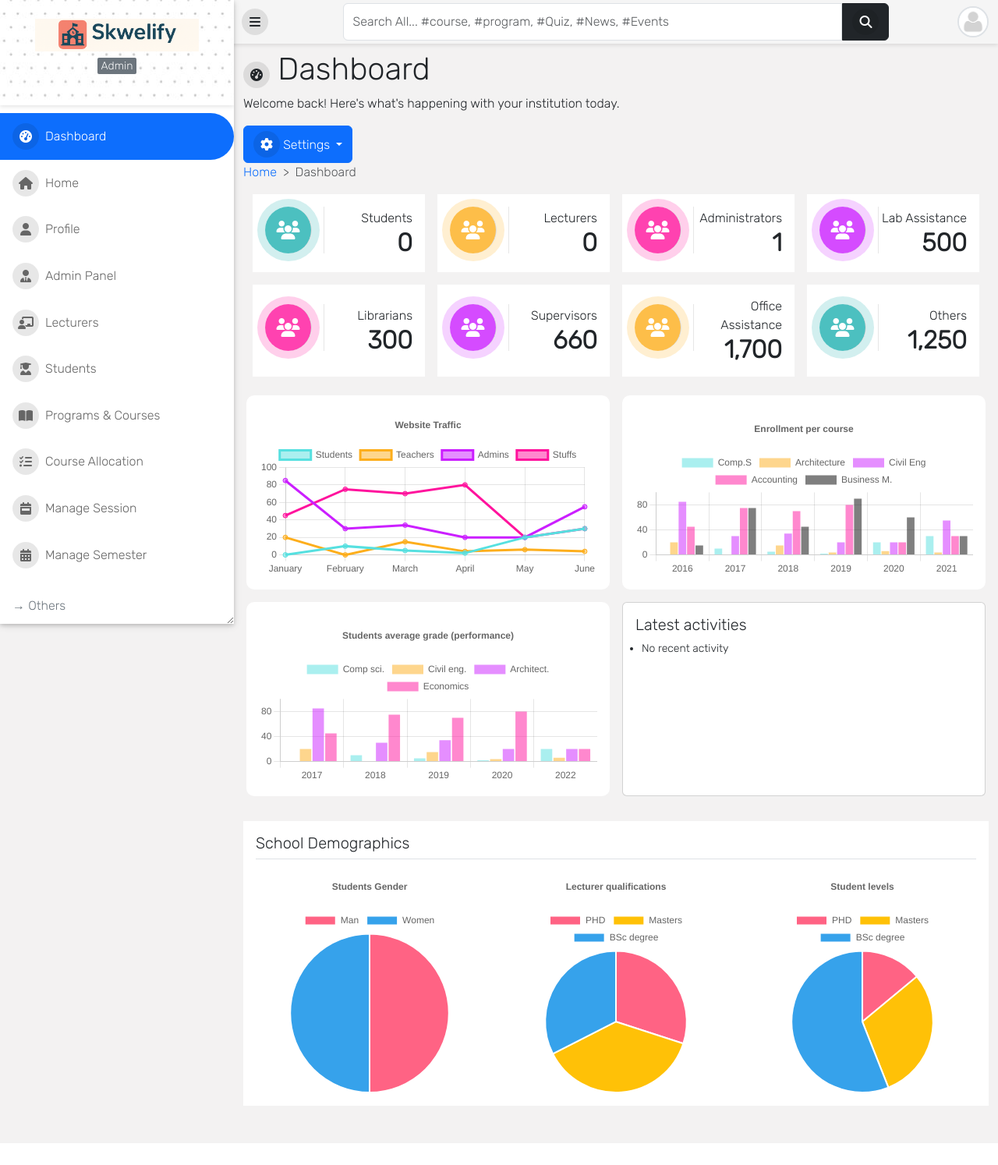
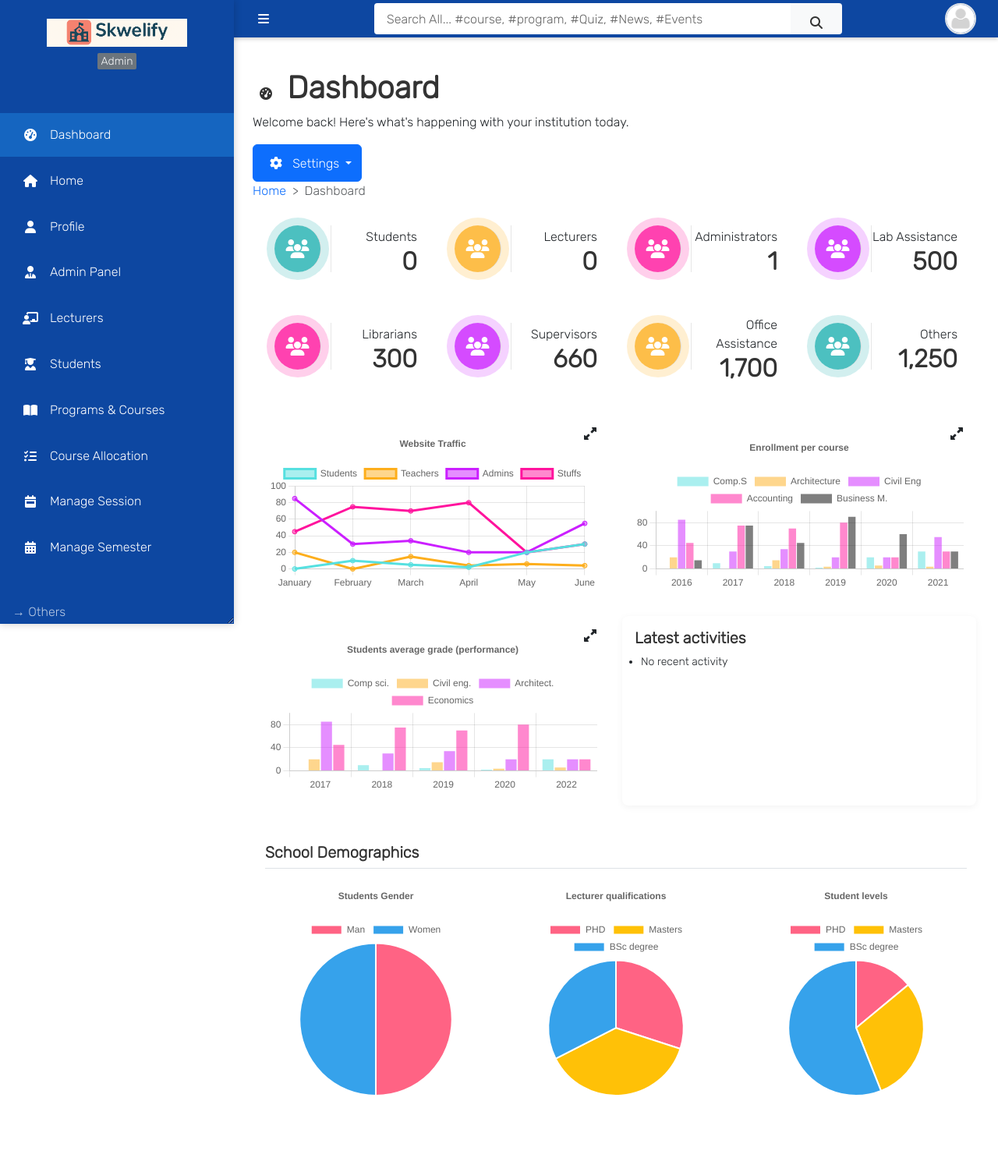
Before and after one commit to Christianjay27/Capstone-LMS, a Django app: page /en/dashboard/ in a window 1280 px wide. Shown: the whole page at 78% size. Before the commit the page ends 1466 px from the top, so only its background shows below. Run offline with Django 3.2, Linux system fonts and the light colour scheme; the visitor is signed in with stand-in values (Sample User, id 1); data comes from the database, SQL or seed files in the repository; data that the repository does not hold is empty; parts of the project's set-up code (start-up, migrations or seed data) failed here and were passed over; some libraries are stand-ins or nearby versions.

Commit message:
UI for dashboard
Update UI

```diff
--- /dev/null
+++ b/static/css/custom-ui.css
@@ -0,0 +1,360 @@
+/* Custom UI styles to match the provided design */
+
+:root {
+  --sidebar-bg: #0d47a1;
+  --sidebar-text: #ffffff;
+  --sidebar-active: #1565c0;
+  --navbar-bg: #0d47a1;
+  --navbar-text: #ffffff;
+  --search-bg: #ffffff;
+  --search-text: #333333;
+  --search-placeholder: #666666;
+  --main-bg: #ffffff;
+  --card-bg: #ffffff;
+  --sidebar-title: #ffffff;
+  --sidebar-secondary: rgba(255, 255, 255, 0.7);
+  --news-badge-bg: #1565c0;
+  --events-badge-bg: #4a148c;
+}
+
+/* Main layout adjustments */
+body {
+  background-color: var(--main-bg);
+  font-family: "Rubik", sans-serif;
+}
+
+/* Sidebar styling */
+/* Main layout */
+body {
+  background-color: var(--main-bg);
+}
+
+#main-content {
+  background-color: var(--main-bg);
+}
+
+/* Sidebar styling */
+#side-nav {
+  background-color: var(--sidebar-bg);
+  color: var(--sidebar-text);
+  box-shadow: 0 0 10px rgba(0, 0, 0, 0.2);
+  width: 300px;
+  z-index: 1000;
+  overflow-y: auto;
+}
+
+#side-nav .top-side {
+  background: var(--sidebar-bg);
+  box-shadow: none;
+  padding: 1.5rem 1rem;
+  text-align: center;
+}
+
+#side-nav .top-side p {
+  color: var(--sidebar-text);
+}
+
+#side-nav .top-side mark {
+  background-color: rgba(255, 255, 255, 0.2);
+  color: var(--sidebar-text);
+  border-radius: 4px;
+}
+
+#side-nav ul {
+  margin-top: 1rem;
+}
+
+#side-nav ul li a {
+  color: var(--sidebar-text);
+  padding: 0.8rem 1.5rem;
+  margin: 0.2rem 0;
+  border-radius: 0;
+  font-weight: 400;
+}
+
+#side-nav ul li a:hover {
+  color: var(--sidebar-text);
+  background: rgba(255, 255, 255, 0.1);
+}
+
+#side-nav ul li.active a {
+  background: var(--sidebar-active);
+  color: var(--sidebar-text);
+  border-radius: 0;
+  font-weight: 500;
+}
+
+#side-nav i {
+  background-color: transparent;
+  width: 24px;
+  height: 24px;
+  margin-right: 12px;
+  display: inline-flex;
+  align-items: center;
+  justify-content: center;
+}
+
+/* Fix the "Others" text in sidebar */
+#side-nav p.text-secondary,
+#side-nav p.ms-3.text-secondary {
+  color: var(--sidebar-secondary) !important;
+  margin-top: 1rem;
+  margin-bottom: 0.5rem;
+  font-weight: 500;
+}
+
+#side-nav footer {
+  color: var(--sidebar-text);
+}
+
+#side-nav footer a {
+  color: var(--sidebar-text);
+}
+
+/* Navbar styling */
+#top-navbar {
+  background: var(--navbar-bg);
+  color: var(--navbar-text);
+  box-shadow: 0 2px 5px rgba(0, 0, 0, 0.2);
+  padding: 0.75rem 1rem;
+  left: 300px;
+  z-index: 900;
+  position: fixed;
+  top: 0;
+  right: 0;
+}
+
+#top-navbar .nav-wrapper .toggle-btn {
+  color: var(--navbar-text);
+}
+
+#top-navbar .nav-wrapper .toggle-btn:hover {
+  background-color: rgba(255, 255, 255, 0.1);
+  color: var(--navbar-text);
+}
+
+/* Search bar styling */
+#primary-search {
+  background-color: var(--search-bg);
+  color: var(--search-text);
+  border: none;
+  border-radius: 4px 0 0 4px;
+  padding: 0.5rem 1rem;
+  height: 40px;
+  width: 100%;
+}
+
+.form-header {
+  display: flex;
+  flex: 1;
+  max-width: 600px;
+  margin: 0 auto;
+}
+
+.form-header button {
+  border-radius: 0 4px 4px 0;
+  height: 40px;
+  padding: 0.5rem 1rem;
+  background-color: #f8f9fa;
+  border: none;
+  color: #333;
+}
+
+.form-header button:hover {
+  background-color: #e9ecef;
+}
+
+#primary-search::placeholder {
+  color: var(--search-placeholder);
+}
+
+/* Icon styling */
+.fas, .fa {
+  background-color: transparent;
+  display: inline-flex;
+  align-items: center;
+  justify-content: center;
+}
+
+/* Override the icon styling in the sidebar */
+#side-nav .fas,
+#side-nav .fa {
+  background-color: transparent;
+  width: 30px;
+  height: 30px;
+  margin-right: 10px;
+  display: inline-flex;
+  align-items: center;
+  justify-content: center;
+}
+
+/* Content area styling */
+#main-content {
+  padding: 1.5rem;
+}
+
+.card {
+  border-radius: 8px;
+  box-shadow: 0 2px 10px rgba(0, 0, 0, 0.05);
+  border: none;
+  overflow: hidden;
+  margin-bottom: 1.5rem;
+}
+
+/* News & Events section styling */
+.card-header-ne {
+  padding: 1rem;
+  border-bottom: 1px solid rgba(0, 0, 0, 0.1);
+}
+
+.card-body {
+  padding: 1.5rem;
+}
+
+/* News & Events styling */
+.news, .events {
+  display: inline-block;
+  padding: 0.35rem 0.75rem;
+  border-radius: 4px;
+  font-size: 0.875rem;
+  font-weight: 500;
+  margin-left: 0.5rem;
+}
+
+.news {
+  background-color: var(--news-badge-bg) !important;
+}
+
+.events {
+  background-color: var(--events-badge-bg) !important;
+}
+
+/* News & Events heading */
+.news-events-heading {
+  font-size: 1.75rem;
+  font-weight: 600;
+  margin-bottom: 1.5rem;
+  color: #333;
+}
+
+/* Avatar styling */
+.avatar {
+  border: 2px solid rgba(255, 255, 255, 0.5);
+}
+
+/* Make sure the Skwelify logo is properly sized and styled */
+#side-nav .top-side img {
+  max-width: 180px;
+  height: auto;
+  margin: 0 auto;
+  display: block;
+}
+
+/* Footer styling in sidebar */
+#side-nav .card-footer {
+  background-color: transparent;
+  border-top: 1px solid rgba(255, 255, 255, 0.1);
+  margin-top: 2rem;
+  color: var(--sidebar-text);
+}
+
+/* Main content area */
+#main {
+  padding-left: 300px;
+  padding-top: 65px;
+}
+
+/* Headings */
+h1, h2, h3, h4, h5, h6 {
+  font-weight: 600;
+  color: #333;
+}
+
+/* Fix the college logo display */
+.card img.college-logo {
+  max-width: 60px;
+  height: auto;
+  margin-right: 1rem;
+}
+
+/* Fix the news item title */
+.news-item-title {
+  font-size: 1.5rem;
+  font-weight: 600;
+  margin-bottom: 1rem;
+  color: #333;
+}
+
+/* Fix the timestamp display */
+.news-timestamp {
+  color: #6c757d;
+  font-size: 0.875rem;
+  margin-top: 1rem;
+}
+
+/* Fix the user avatar in navbar */
+.avatar {
+  width: 40px;
+  height: 40px;
+  border-radius: 50%;
+  overflow: hidden;
+  cursor: pointer;
+  border: 2px solid rgba(255, 255, 255, 0.5);
+}
+
+.dropdown .avatar {
+  margin-left: 10px;
+}
+
+/* Fix the search bar width - already defined above */
+
+/* News & Events specific heading */
+h1.news-events-title,
+h2.news-events-title,
+h3.news-events-title {
+  font-size: 1.75rem;
+  margin-bottom: 1.5rem;
+}
+
+/* Fix alignment of content */
+.container-fluid {
+  padding: 1.5rem;
+  max-width: 1200px;
+  margin: 0 auto;
+}
+
+/* Fix the alignment of the toggle button */
+.toggle-btn {
+  display: flex;
+  align-items: center;
+  justify-content: center;
+  width: 40px;
+  height: 40px;
+  color: var(--navbar-text);
+}
+
+/* Fix dropdown menu */
+.dropdown-menu {
+  border: none;
+  box-shadow: 0 0 15px rgba(0, 0, 0, 0.1);
+  border-radius: 8px;
+}
+
+/* Footer styling in sidebar - avoid duplicate */
+
+#side-nav .card-footer p,
+#side-nav .card-footer a {
+  color: rgba(255, 255, 255, 0.8);
+}
+
+/* Language selector */
+#side-nav #lang-select {
+  background-color: rgba(255, 255, 255, 0.1);
+  color: var(--sidebar-text);
+  border: 1px solid rgba(255, 255, 255, 0.2);
+}
+
+/* Adjust the "Others" text in sidebar */
+#side-nav p.text-secondary {
+  color: rgba(255, 255, 255, 0.7) !important;
+}
--- a/templates/base.html
+++ b/templates/base.html
@@ -19,6 +19,7 @@
     <link rel="stylesheet" type="text/css" href="{% static 'vendor/bootstrap-5.3.2/css/bootstrap.min.css' %}">
 
     <link rel="stylesheet" type="text/css" href="{% static 'css/style.min.css' %}">
+    <link rel="stylesheet" type="text/css" href="{% static 'css/custom-ui.css' %}">
 
     <!-- <script src="https://js.stripe.com/v3/"></script> -->
     {% block header %}{% endblock %}
--- a/templates/sidebar.html
+++ b/templates/sidebar.html
@@ -3,7 +3,7 @@
 
 <div id="side-nav">
 	<div class="main-menu">
-		<div class="top-side text-center py-4" style="background-image: url({% static 'img/dotted.jpg' %})">
+		<div class="top-side text-center py-4" style="background-image: url({% static 'img/bg.png' %})">
 			<div class="desktop-hide">
 				<div class="toggle-btn" onclick="toggleSidebar()">
 					<i class="fas fa-bars"></i>
```
Also changed, not shown: templates/core/index.html (+21 -20 lines), static/img/bg.png (added).
